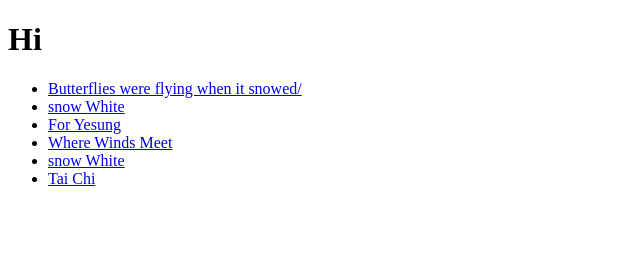
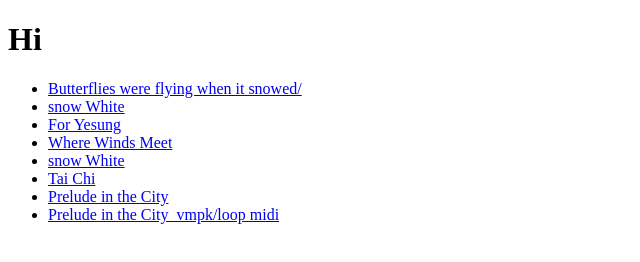
Before and after one commit to yamapwi/butterfly, a plain HTML site: page index.html in a window 1280 px wide. Shown: the whole page, without its empty margins (0-640 px from the left). Drawn offline with Linux system fonts and the light colour scheme.

Commit message:
Update index.html

```diff
--- a/index.html
+++ b/index.html
@@ -12,6 +12,8 @@
         <li><a href="https://editor.p5js.org/yamapwi/full/BjWmbT8b9">Where Winds Meet</a></li>
         <li><a href="./project-D/">snow White</a></li>
         <li><a href="./project-E/">Tai Chi</a></li>
+        <li><a href="./project-F/">Prelude in the City</a></li>
+        <li><a href="./project-G/">Prelude in the City_vmpk/loop midi</a></li>
         </ul>
 </body>
 </html>
```
